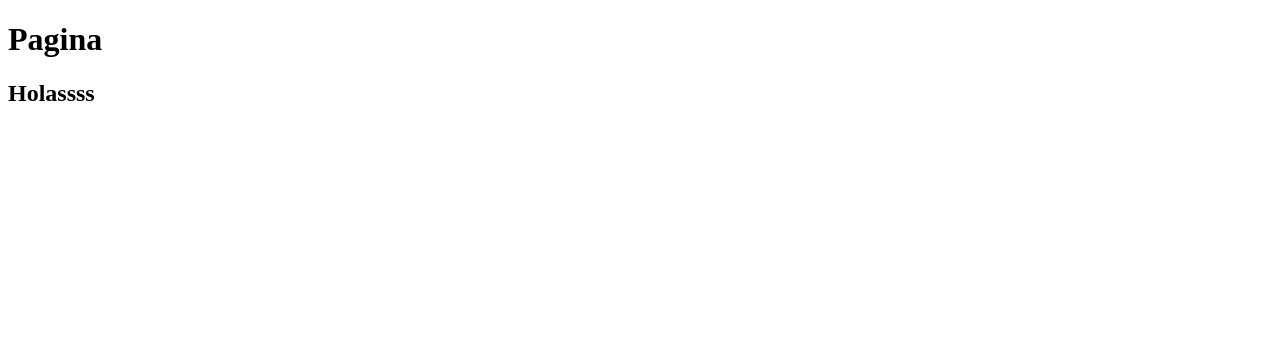
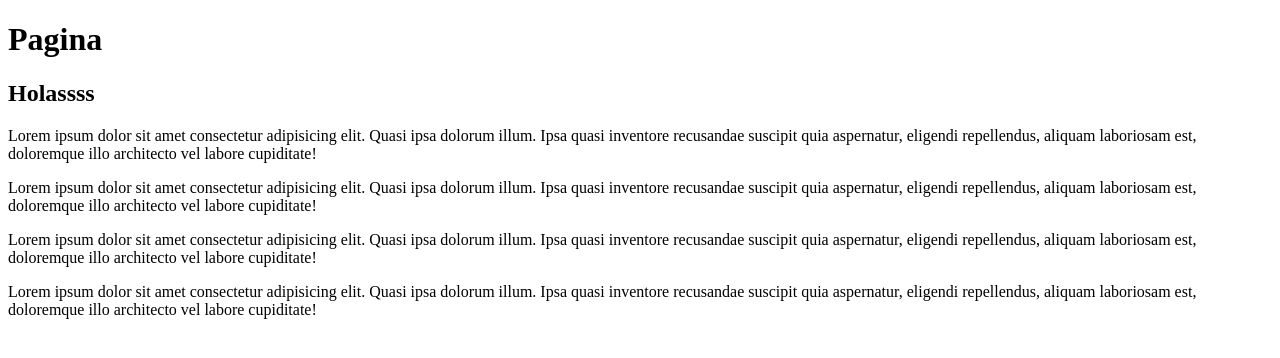
Before and after one commit to RomericoJr/repoTest3, a plain HTML site: page pagina.html in a window 1280 px wide. Drawn offline with Linux system fonts and the light colour scheme.

Commit message:
agregado desde rama1

```diff
--- a/pagina.html
+++ b/pagina.html
@@ -10,5 +10,18 @@
     <h1>Pagina</h1>
 
     <h2>Holassss</h2>
+
+    <p>
+        Lorem ipsum dolor sit amet consectetur adipisicing elit. Quasi ipsa dolorum illum. Ipsa quasi inventore recusandae suscipit quia aspernatur, eligendi repellendus, aliquam laboriosam est, doloremque illo architecto vel labore cupiditate!
+    </p>
+    <p>
+        Lorem ipsum dolor sit amet consectetur adipisicing elit. Quasi ipsa dolorum illum. Ipsa quasi inventore recusandae suscipit quia aspernatur, eligendi repellendus, aliquam laboriosam est, doloremque illo architecto vel labore cupiditate!
+    </p>
+    <p>
+        Lorem ipsum dolor sit amet consectetur adipisicing elit. Quasi ipsa dolorum illum. Ipsa quasi inventore recusandae suscipit quia aspernatur, eligendi repellendus, aliquam laboriosam est, doloremque illo architecto vel labore cupiditate!
+    </p>
+    <p>
+        Lorem ipsum dolor sit amet consectetur adipisicing elit. Quasi ipsa dolorum illum. Ipsa quasi inventore recusandae suscipit quia aspernatur, eligendi repellendus, aliquam laboriosam est, doloremque illo architecto vel labore cupiditate!
+    </p>
 </body>
 </html>
--- a/style.css
+++ b/style.css
@@ -10,3 +10,7 @@ h1{
     margin: 0cm;
     font-size: small;
 }
+
+.ramita{
+
+}
```
Also changed, not shown: index.html (+7 -0 lines).
